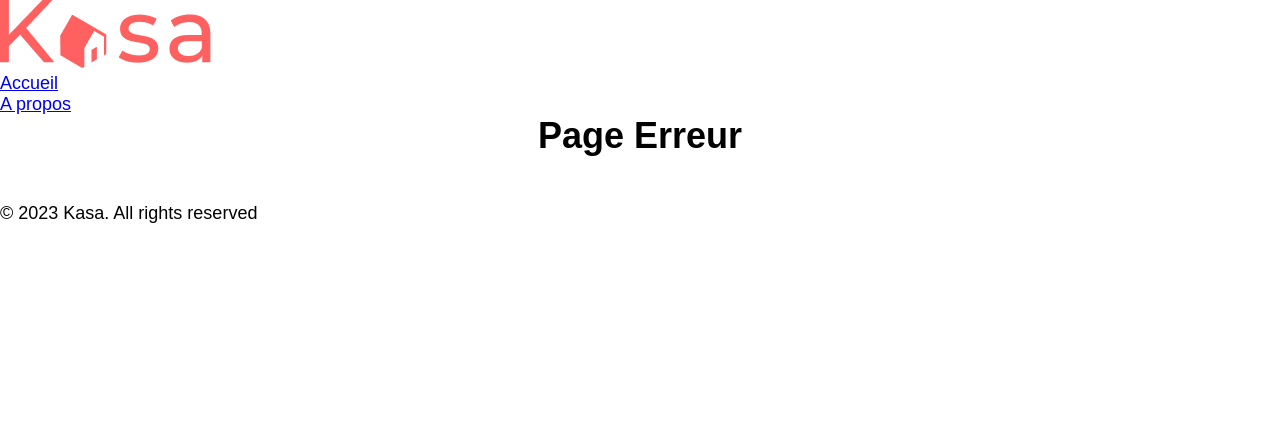
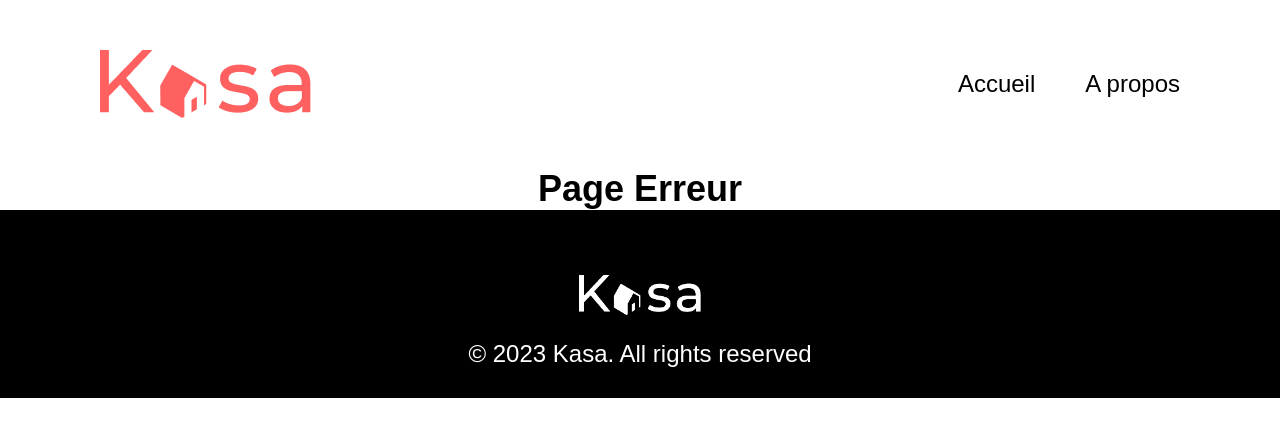
Before and after one commit to jeanrenejaouen/Kasa, a React (Create React App) app: page /erreur in a window 1280 px wide. Shown: the top 436 px of the page. Built offline with nearby package versions, Linux system fonts and the light colour scheme.

Commit message:
Style header et footer

```diff
--- /dev/null
+++ b/sass/_footer.scss
@@ -0,0 +1,19 @@
+.footer {
+	display: flex;
+	flex-direction: column;
+	background-color: #000;
+	width: 100%;
+	gap: 25px;
+	color: #fff;
+	align-items: center;
+	padding-top: 65px;
+	padding-bottom: 30px;
+	img {
+		width: 122px;
+		height: 40px;
+		filter: brightness(0) invert(1);
+	}
+	.copyright {
+		font-size: 24px;
+	}
+}
--- /dev/null
+++ b/sass/_header.scss
@@ -0,0 +1,25 @@
+.header {
+	display: flex;
+	flex-direction: row;
+	justify-content: space-between;
+	align-items: center;
+	margin: 50px 100px;
+	img {
+		height: 68px;
+	}
+	.nav {
+		display: flex;
+		flex-direction: row;
+		list-style: none;
+		gap: 50px;
+		a {
+			text-decoration: none;
+			color: #000000;
+			font-size: 24px;
+			cursor: pointer;
+		}
+		.active {
+			border-bottom: 1px solid #000000;
+		}
+	}
+}
--- a/sass/main.scss
+++ b/sass/main.scss
@@ -1,2 +1,4 @@
 @import '_accueil.scss';
+@import '_header.scss';
+@import '_footer.scss';
 @import '_banner.scss';
--- a/src/components/footer.jsx
+++ b/src/components/footer.jsx
@@ -1,6 +1,6 @@
 import React from 'react'
-import logofooter from '../assets/images/LogoKasa-footer.jpg'
-
+import logofooter from '../assets/images/LogoKasa-footer.png'
+import '../style.css'
 
 function Footer() {
     return (
--- a/src/components/header.jsx
+++ b/src/components/header.jsx
@@ -1,8 +1,8 @@
 import React from 'react'
+// NavLink est similaire à Link, mais avec la possibilité d'ajouter des attributs de style supplémentaires à l'élément
 import {Link} from 'react-router-dom'
-// NavLink est similaire à Link, mais avec la possibilité d'ajouter des attributs de style supplémentaires à l'élément
-
 import logokasa from '../assets/images/LogoKasa.jpg'
+import '../style.css'
 
 function Header() {
     return (
--- a/src/components/router.jsx
+++ b/src/components/router.jsx
@@ -6,7 +6,6 @@ import Fichelogement from '../pages/fichelogement'
 import Erreur from '../pages/erreur'
 import Header from './header'
 import Footer from './footer'
-
 
 function Router() {
     return (
@@ -21,7 +20,6 @@ function Router() {
                 </Routes>
             </main>
             <Footer/>
-
         </BrowserRouter>
     )
 }
--- a/src/pages/accueil.jsx
+++ b/src/pages/accueil.jsx
@@ -2,7 +2,7 @@ import React from "react"
 import Banner from '../components/banner.jsx'
 import Gallery from '../components/gallery.jsx'
 import AccueilImage from '../assets/images/Accueil_image.jpg'
-import '../style.css'
+/* import '../style.css' */
 
 function Accueil() {
   return (
--- a/src/style.css
+++ b/src/style.css
@@ -18,6 +18,52 @@ main {
   flex-direction: column;
   align-items: center;
   margin: 0 100px;
+}
+
+.header {
+  display: flex;
+  flex-direction: row;
+  justify-content: space-between;
+  align-items: center;
+  margin: 50px 100px;
+}
+.header img {
+  height: 68px;
+}
+.header .nav {
+  display: flex;
+  flex-direction: row;
+  list-style: none;
+  gap: 50px;
+}
+.header .nav a {
+  text-decoration: none;
+  color: #000000;
+  font-size: 24px;
+  cursor: pointer;
+}
+.header .nav .active {
+  border-bottom: 1px solid #ff6060;
+}
+
+.footer {
+  display: flex;
+  flex-direction: column;
+  background-color: #000;
+  width: 100%;
+  gap: 25px;
+  color: #fff;
+  align-items: center;
+  padding-top: 65px;
+  padding-bottom: 30px;
+}
+.footer img {
+  width: 122px;
+  height: 40px;
+  filter: brightness(0) invert(1);
+}
+.footer .copyright {
+  font-size: 24px;
 }
 
 .banner {
```
Also changed, not shown: src/assets/images/LogoKasa-footer.png (added), 1 other file (tests, documents, lock files or other folders).
